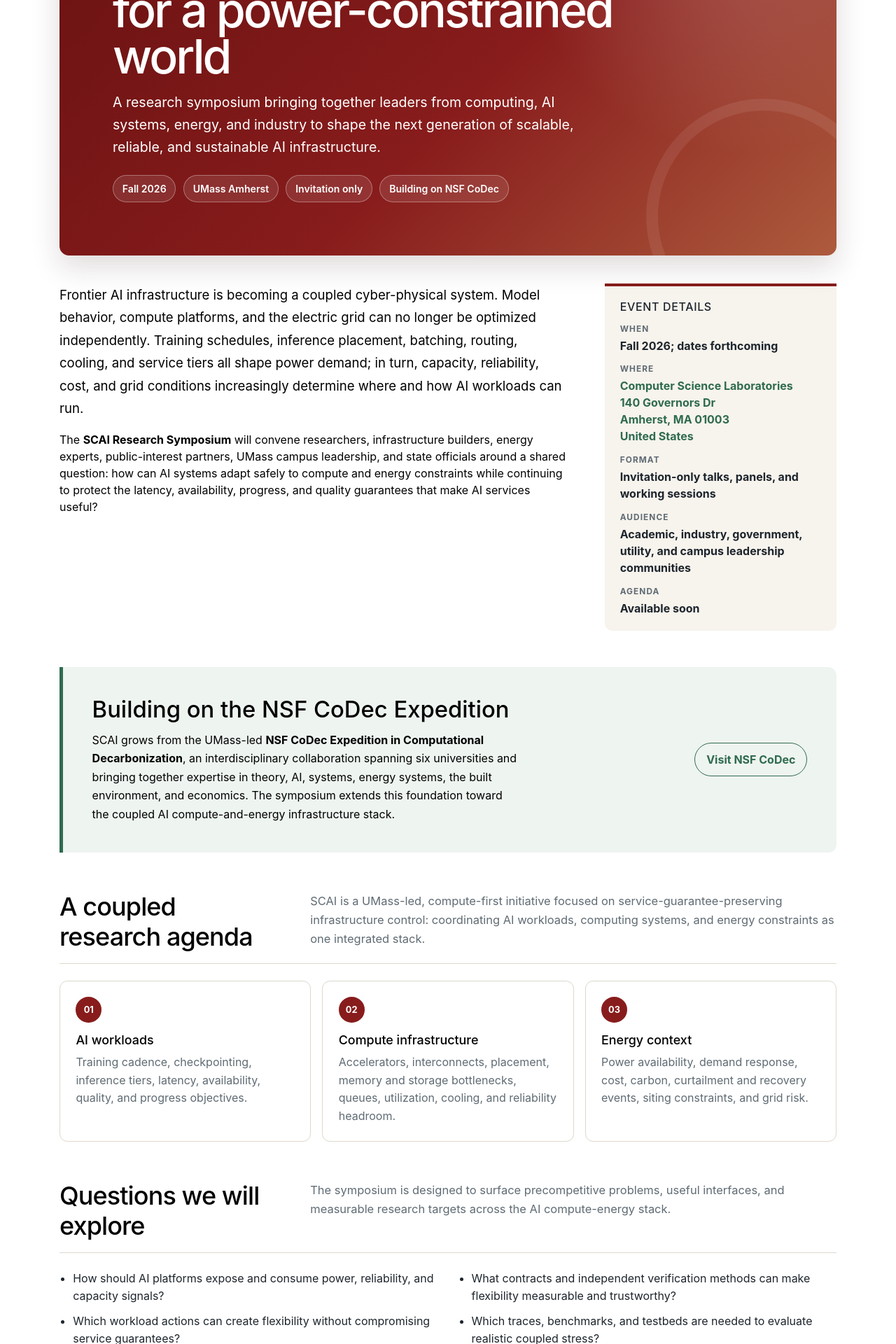
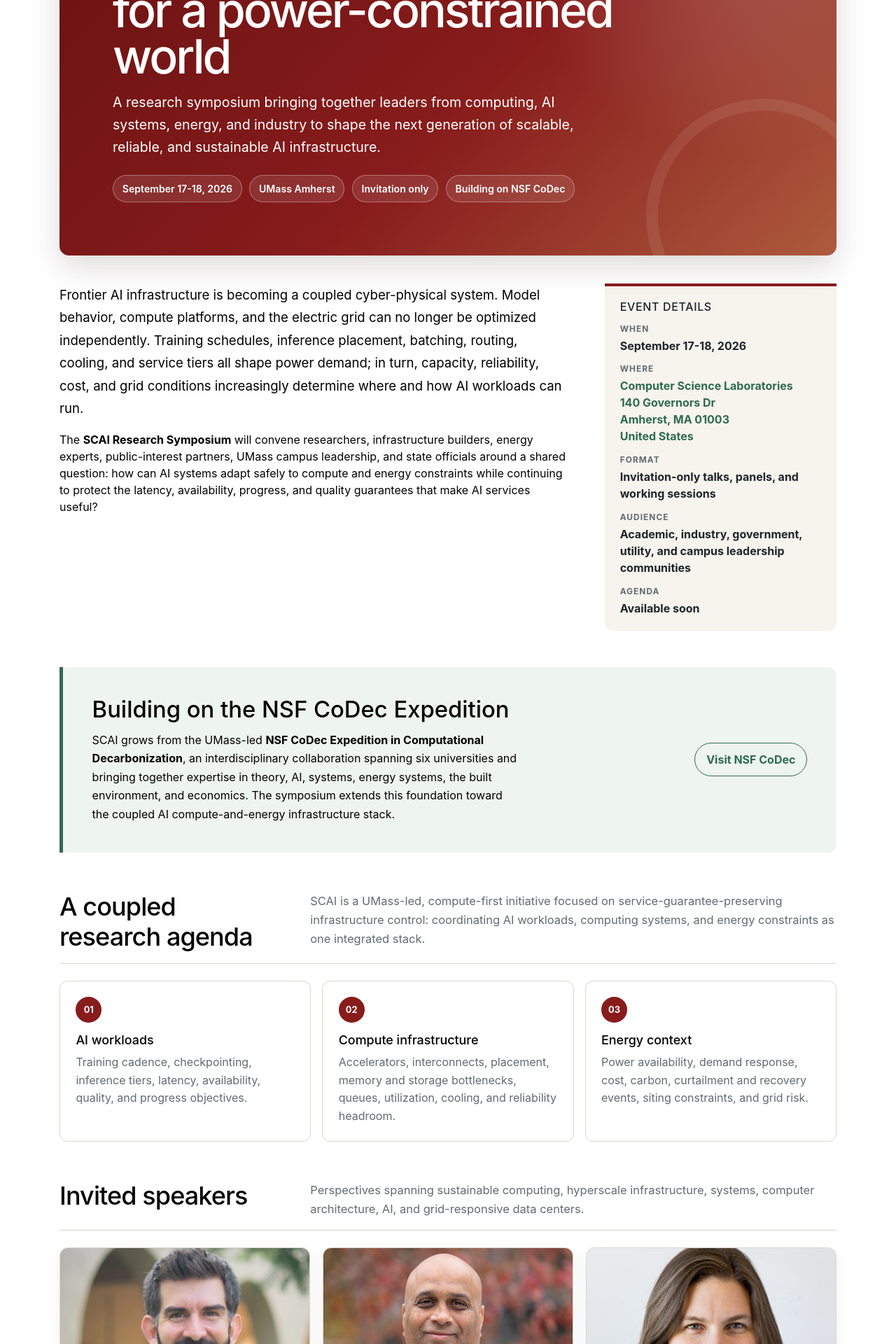
Before and after one commit to umass-solar/umass-solar.github.io, a Jekyll site: the page built from scai-symposium.md, in a window 1280 px wide. Shown: the part 348-2268 px from the top of the page at 70% size. Built offline with Jekyll 4.4.1, drawn with Linux system fonts in a browser that asks for light colours; some of the changed text lies outside the part shown.

Commit message:
scai-update

```diff
--- a/scai-symposium.md
+++ b/scai-symposium.md
@@ -251,19 +251,6 @@
     line-height: 1.6;
   }
 
-  .scai-outcomes {
-    margin: 1.25rem 0 0;
-    padding-left: 1.2rem;
-    columns: 2;
-    column-gap: 3rem;
-  }
-
-  .scai-outcomes li {
-    margin-bottom: 0.7rem;
-    break-inside: avoid;
-    line-height: 1.55;
-  }
-
   .scai-speakers {
     display: grid;
     grid-template-columns: repeat(3, minmax(0, 1fr));
@@ -396,7 +380,7 @@
     <h2 id="scai-hero-title">Building AI infrastructure for a power-constrained world</h2>
     <p class="scai-hero-copy">A research symposium bringing together leaders from computing, AI systems, energy, and industry to shape the next generation of scalable, reliable, and sustainable AI infrastructure.</p>
     <div class="scai-meta" aria-label="Event summary">
-      <span>Fall 2026</span>
+      <span>September 17-18, 2026</span>
       <span>UMass Amherst</span>
       <span>Invitation only</span>
       <span>Building on NSF CoDec</span>
@@ -412,7 +396,7 @@
       <h3>Event details</h3>
       <dl>
         <dt>When</dt>
-        <dd>Fall 2026; dates forthcoming</dd>
+        <dd>September 17-18, 2026</dd>
         <dt>Where</dt>
         <dd><a href="https://www.google.com/maps/search/?api=1&amp;query=Computer+Science+Laboratories%2C+140+Governors+Dr%2C+Amherst%2C+MA+01003">Computer Science Laboratories<br>140 Governors Dr<br>Amherst, MA 01003<br>United States</a></dd>
         <dt>Format</dt>
@@ -455,21 +439,6 @@
         <p>Power availability, demand response, cost, carbon, curtailment and recovery events, siting constraints, and grid risk.</p>
       </article>
     </div>
-  </section>
-
-  <section class="scai-section" aria-labelledby="questions-heading">
-    <div class="scai-section-header">
-      <h2 id="questions-heading">Questions we will explore</h2>
-      <p>The symposium is designed to surface precompetitive problems, useful interfaces, and measurable research targets across the AI compute-energy stack.</p>
-    </div>
-    <ul class="scai-outcomes">
-      <li>How should AI platforms expose and consume power, reliability, and capacity signals?</li>
-      <li>Which workload actions can create flexibility without compromising service guarantees?</li>
-      <li>How should training, serving, placement, routing, and cooling coordinate across timescales?</li>
-      <li>What contracts and independent verification methods can make flexibility measurable and trustworthy?</li>
-      <li>Which traces, benchmarks, and testbeds are needed to evaluate realistic coupled stress?</li>
-      <li>How can academia, industry, utilities, and government build a shared research and workforce agenda?</li>
-    </ul>
   </section>
 
   <section class="scai-section" aria-labelledby="speakers-heading">
@@ -515,12 +484,12 @@
         <img class="scai-speaker-photo" src="{{ site.base }}/img/scai-speakers/ayse-coskun.jpg" alt="Ayse K. Coskun" loading="lazy">
         <div class="scai-speaker-body">
           <h3><a href="https://www.bu.edu/peaclab/people/faculty/">Ayse K. Coskun</a></h3>
-          <p class="scai-speaker-role">Professor of Electrical and Computer Engineering and Director of CISE, Boston University</p>
+          <p class="scai-speaker-role">Professor of Electrical and Computer Engineering and Director of CISE, Boston University; Chief Scientist, Emerald AI</p>
         </div>
       </article>
 
       <article class="scai-speaker">
-        <img class="scai-speaker-photo" src="{{ site.base }}/img/scai-speakers/jeremy-rice-placeholder.svg" alt="Jeremy Rice profile placeholder" loading="lazy">
+        <img class="scai-speaker-photo" src="{{ site.base }}/img/scai-speakers/jeremy-rice.jpeg" alt="Jeremy Rice" loading="lazy">
         <div class="scai-speaker-body">
           <h3><a href="https://www.linkedin.com/in/jeremy-rice-9a015b12/">Jeremy Rice</a></h3>
           <p class="scai-speaker-role">Mechanical Systems Lead, Verrus</p>
@@ -539,7 +508,7 @@
         <img class="scai-speaker-photo" src="{{ site.base }}/img/scai-speakers/ramesh-sitaraman.jpg" alt="Ramesh Sitaraman" loading="lazy">
         <div class="scai-speaker-body">
           <h3><a href="https://www.cics.umass.edu/events/distinguished-faculty-lecturer-ramesh-sitaraman">Ramesh Sitaraman</a></h3>
-          <p class="scai-speaker-role">Distinguished Professor and Associate Dean, UMass Amherst</p>
+          <p class="scai-speaker-role">Distinguished Professor, UMass Amherst; Chief Consulting Scientist, Akamai Technologies</p>
         </div>
       </article>
 
```
Also changed, not shown: other parts of scai-symposium.md (+1 -4 lines), img/scai-speakers/jeremy-rice.jpeg (added).
